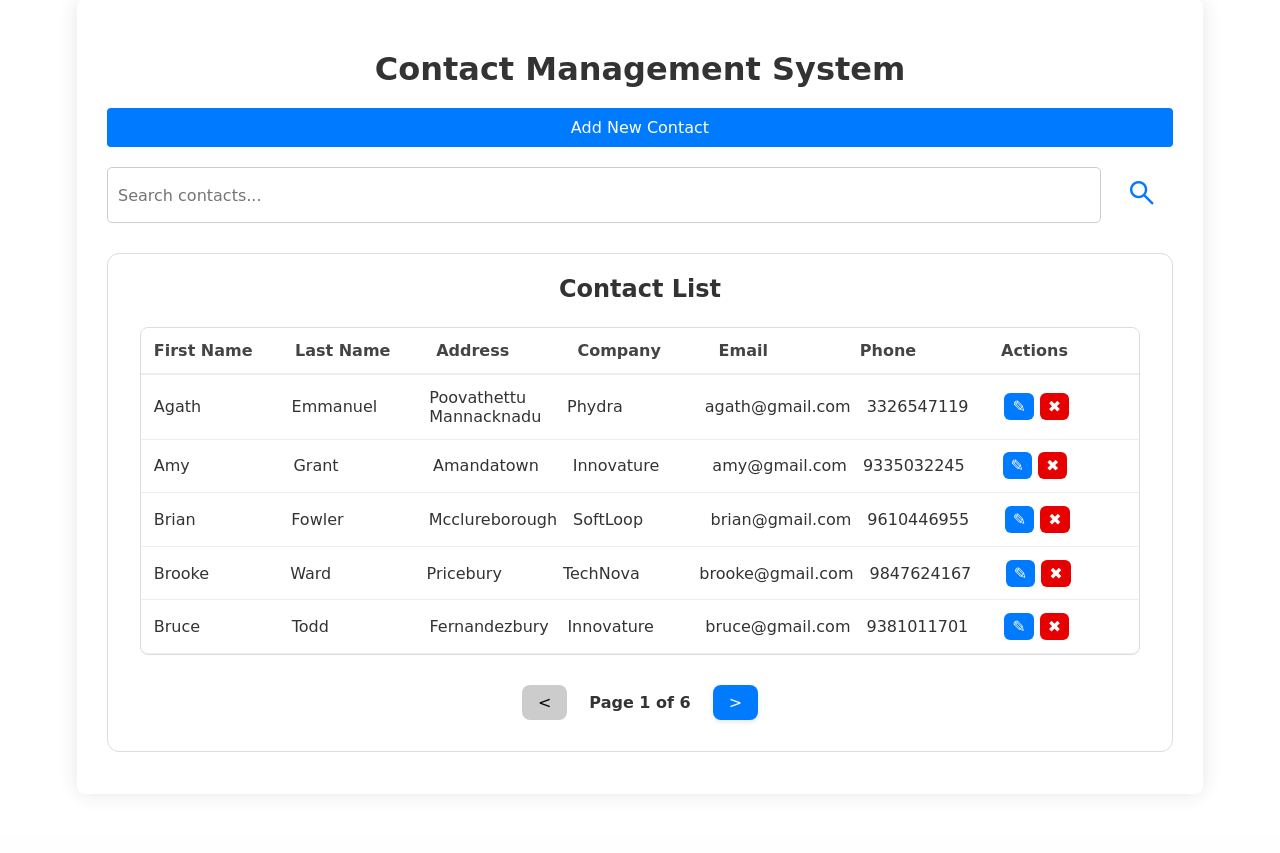
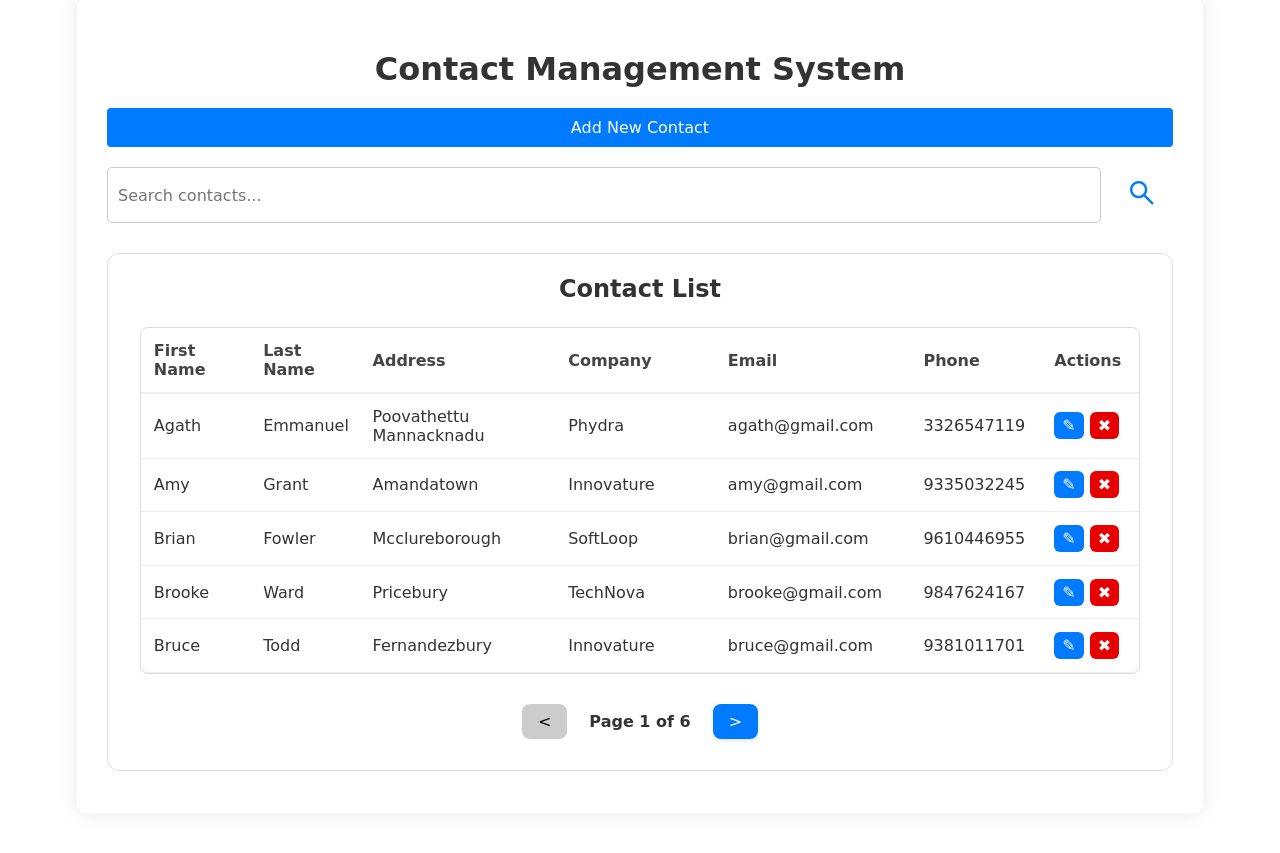
Before and after one commit to joswinemmanuel/Contact-Management-System, a Flask app: page /contacts in a window 1280 px wide. Shown: the part 125-978 px from the top of the page. Before the commit the page ends 877 px from the top, so only its background shows below. Run offline with Flask 3, Linux system fonts and the light colour scheme; a user stored in the database is signed in; data comes from the database, SQL or seed files in the repository; both versions use the stored data as it was after the commit.

Commit message:
Contacts display UI updated

```diff
--- a/static/css/style.css
+++ b/static/css/style.css
@@ -508,13 +508,24 @@ p {
 
 .contact-header,
 .contact-row {
-    display: grid;
+    /* display: grid;
     grid-template-columns: repeat(7, 1fr);
     gap: 1rem;
     padding: 0.8rem;
     align-items: center;
     border-bottom: 1px solid #eee;
+    transition: all 0.5s ease; */
+    display: grid;
+    grid-template-columns: 1.3fr 1.3fr 2.5fr 2fr 2.5fr 1.6fr 1fr;
+    /* Adjust these as needed */
+    gap: 1rem;
+    padding: 0.8rem;
+    align-items: center;
+    border-bottom: 1px solid #eee;
     transition: all 0.5s ease;
+    word-wrap: break-word;
+    overflow-wrap: break-word;
+    word-break: break-word;
 }
 
 .contact-header {
```
Also changed, not shown: instance/contacts.db.
